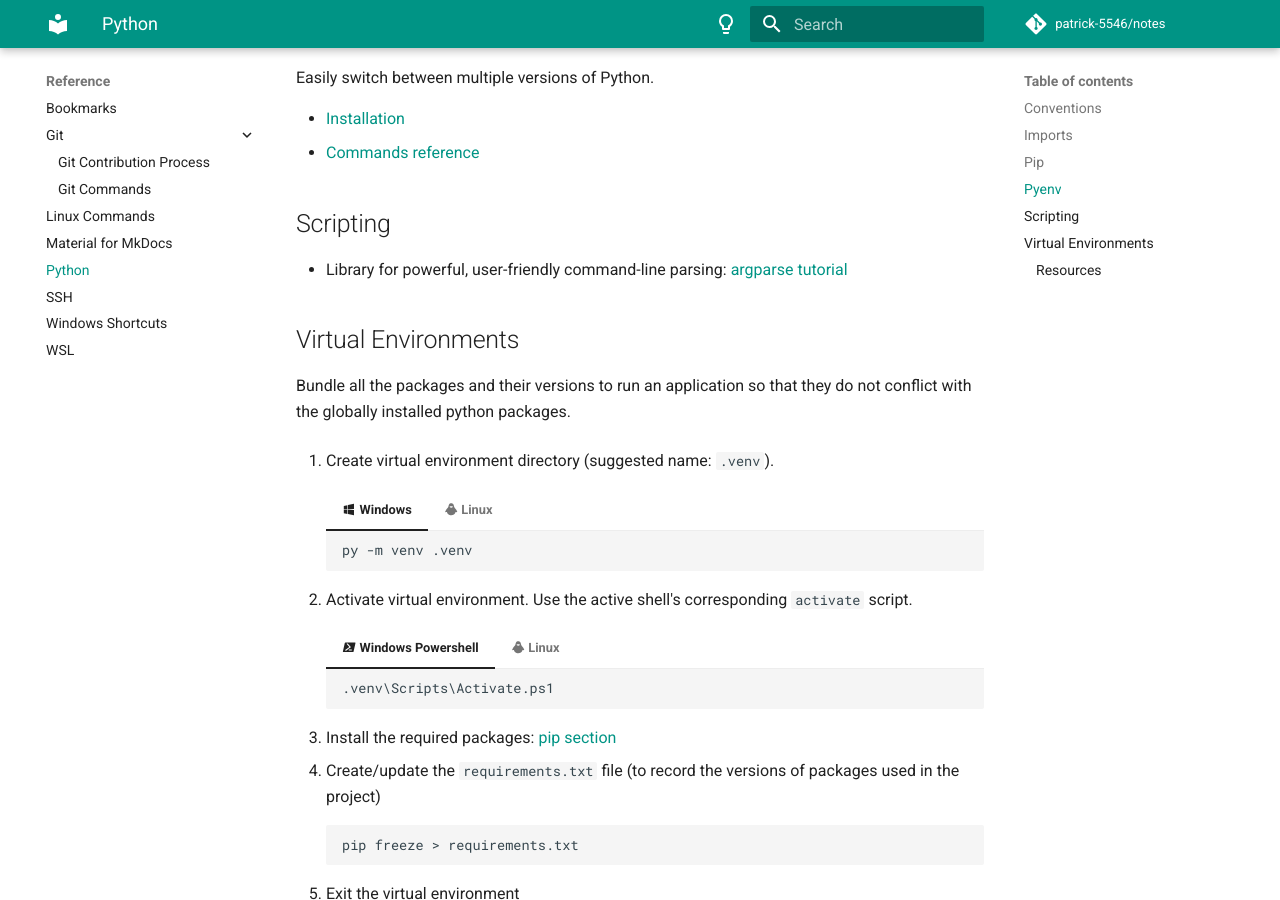
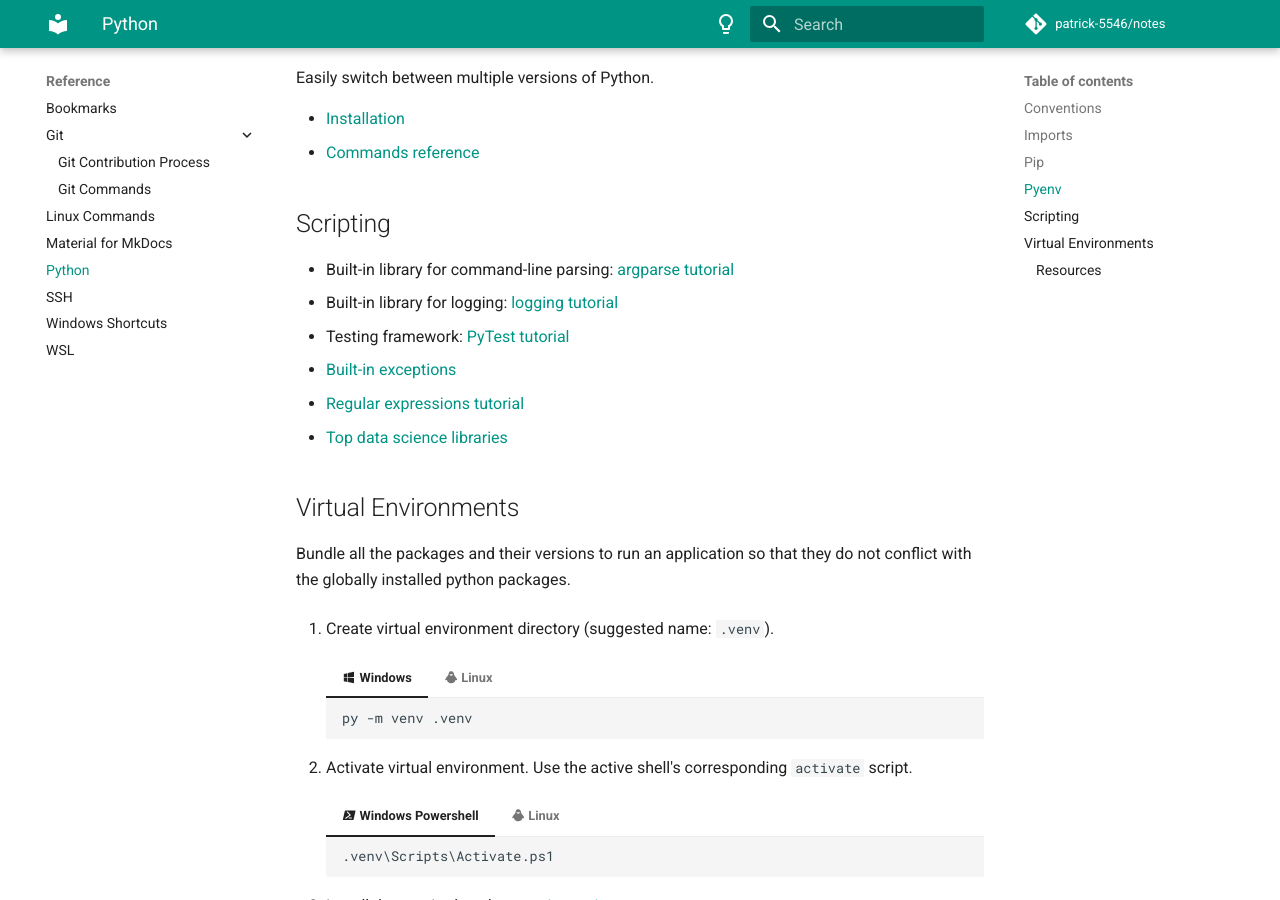
Before and after one commit to patrick-5546/notes, an MkDocs documentation site: the page built from docs/reference/python.md, in a window 1280 px wide and 900 px high, scrolled down 1108 px. Built offline with MkDocs 1.6.1 and Material for MkDocs 9.7.7, drawn with Linux system fonts in a browser that asks for light colours; comment, search, counter and statistics services are not loaded.

Commit message:
Create topic pages and minor site updates

```diff
--- a/docs/reference/python.md
+++ b/docs/reference/python.md
@@ -36,7 +36,12 @@
 
 ## Scripting
 
-- Library for powerful, user-friendly command-line parsing: [argparse tutorial](https://docs.python.org/3/howto/argparse.html)
+- Built-in library for command-line parsing: [argparse tutorial](https://docs.python.org/3/howto/argparse.html)
+- Built-in library for logging: [logging tutorial](https://docs.python.org/3/howto/logging.html#logging-basic-tutorial)
+- Testing framework: [PyTest tutorial](https://www.guru99.com/pytest-tutorial.html)
+- [Built-in exceptions](https://docs.python.org/3/library/exceptions.html)
+- [Regular expressions tutorial](https://docs.python.org/3/howto/regex.html)
+- [Top data science libraries](https://www.simplilearn.com/top-python-libraries-for-data-science-article)
 
 ## Virtual Environments
 
--- a/mkdocs.yml
+++ b/mkdocs.yml
@@ -95,6 +95,13 @@
       - Zsh: setup/terminal/zsh.md
     - IDE: setup/ide.md
     - Other Software: setup/software.md
+  - Internship Preparation:
+    - Applications: internship_prep/applications.md
+    - Behavioral Questions: internship_prep/behavioral.md
+    - Technical Questions:
+      - internship_prep/technical/index.md  # disclaimer: not a learning resource, but for brush up / review / knowledge check
+      - Hardware: internship_prep/technical/hw.md  # definitions list for each topic, use abbreviations
+      - Software: internship_prep/technical/sw.md
   - Reference:
     - Bookmarks: reference/bookmarks.md
     - Git:
```
Also changed, not shown: docs/internship_prep/applications.md (added), docs/internship_prep/behavioral.md (added), docs/internship_prep/technical/hw.md (added), docs/internship_prep/technical/index.md (added), docs/internship_prep/technical/sw.md (added).
